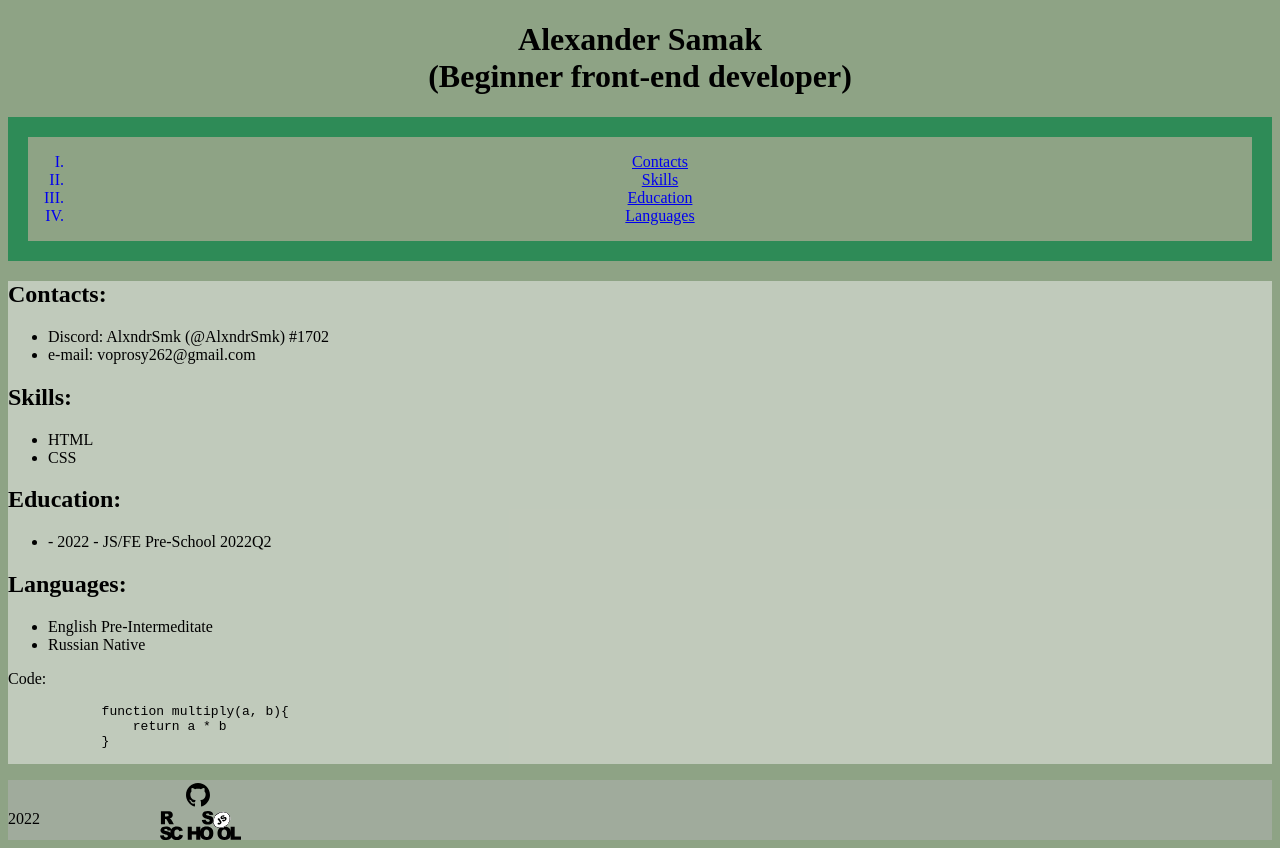
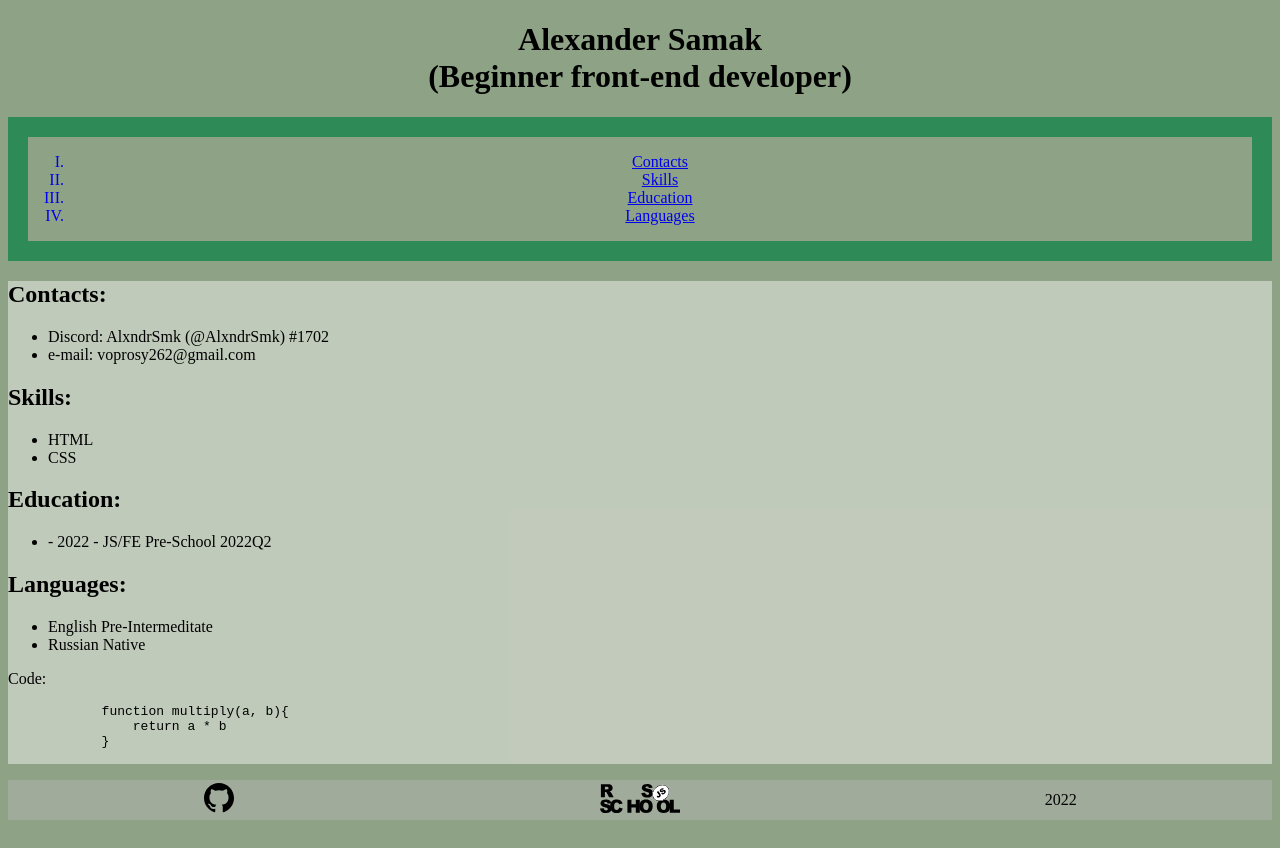
Before and after one commit to AlxndrSmk/rsschool-cv, a plain HTML site: page index.html in a window 1280 px wide. Drawn offline with Linux system fonts and the light colour scheme.

Commit message:
fix: add footer changes

```diff
--- a/index.html
+++ b/index.html
@@ -63,9 +63,25 @@
         </p>
     </main>
     <footer class="footer">
-        <a class="footer_github" href="https://github.com/AlxndrSmk" target="_blank"></a>
-        <a class="footer_rsschool" href="https://rs.school/js/" target="_blank"></a>
-        <span class="footer_year">2022</span>
+        <table class="table">
+            <tbody>
+                <tr>
+                    <td class="td1">
+                        <a href="https://github.com/AlxndrSmk" target="_blank">
+                            <img src="./assets/svg/github.svg" alt="github_icon" height="30px">
+                        </a>
+                    </td>
+                    <td class="td2">
+                        <a href="https://rs.school/js/" target="_blank">
+                            <img src="./assets/svg/rs_school_js.svg" alt="rs_logo" height="30px">
+                        </a>
+                    </td>
+                    <td class="td3">
+                        2022
+                    </td>
+                </tr>
+            </tbody>
+        </table>
     </footer>
 </body>
 
--- a/style.css
+++ b/style.css
@@ -11,6 +11,10 @@ aside {
     border: 20px solid rgb(46, 139, 87);
 }
 
+.table {
+    width: 100%;
+}
+
 .main {
     background-color: rgba(243, 241, 241, 0.5);
 }
@@ -19,23 +23,9 @@ aside {
     background-color: rgba(180, 180, 180, 0.5);
 }
 
-.footer_github {
-    display: block;
+.td1,
+.td2,
+.td3 {
+    text-align: center;
     width: 30%;
-    height: 30px;
-    background: url(./assets/svg/github.svg) center center no-repeat;
 }
-
-.footer_rsschool {
-    display: block;
-    width: 30%;
-    height: 30px;
-    background: url(./assets/svg/rs_school_js.svg) center center no-repeat;
-    position: absolute;
-}
-
-.footer_year {
-    display: block;
-    width: 30%;
-    height: 30px;
-}
```
